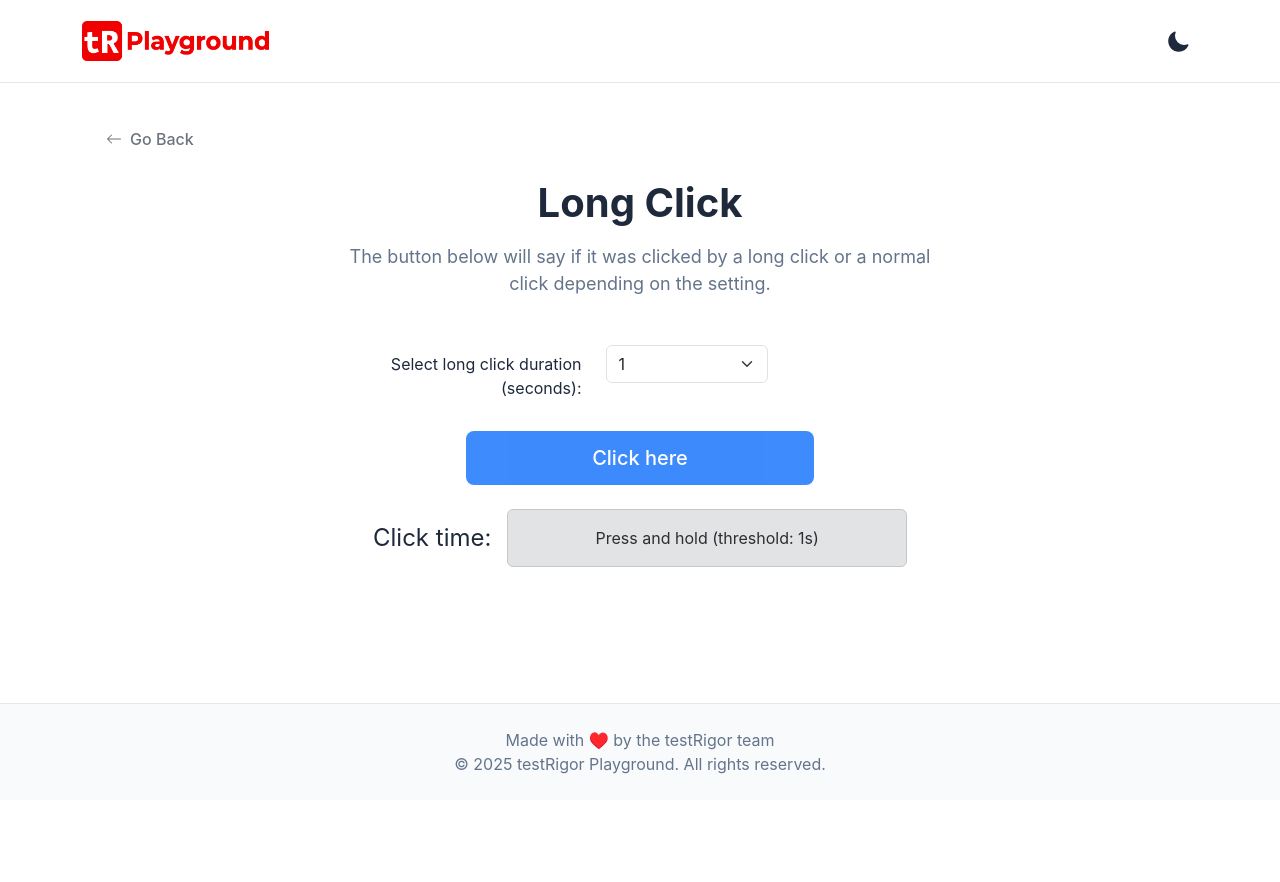
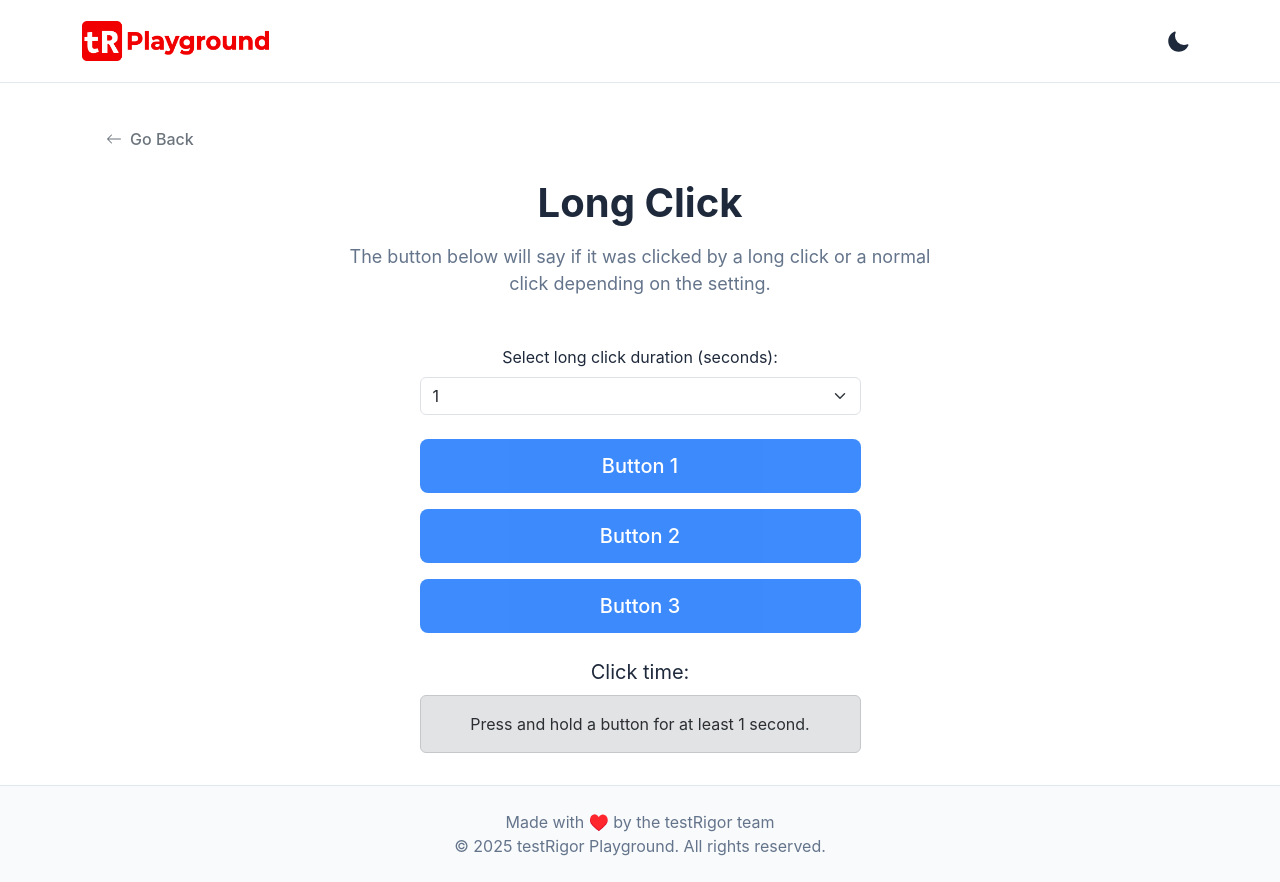
Before and after one commit to thiagonunes11/testRigorPlayground, a React (Vite) app: page /longClick in a window 1280 px wide. Before the commit the page ends 800 px from the top, so only its background shows below. Built offline with nearby package versions, Linux system fonts and the light colour scheme; the HTML template or start-up script is replaced by a standard one.

Commit message:
modify: adds more buttons and changes the message

```diff
--- a/src/pages/longClick.jsx
+++ b/src/pages/longClick.jsx
@@ -10,12 +10,19 @@ import {
 import Layout from '../components/Layout';
 
 
+const buttons = [
+    { id: 'button1', label: 'Button 1' },
+    { id: 'button2', label: 'Button 2' },
+    { id: 'button3', label: 'Button 3' },
+];
+
 function LongClick() {
     const [isPressed, setIsPressed] = useState(false);
     const [isLongClick, setIsLongClick] = useState(false);
     const [clickPressCounter, setClickPressCounter] = useState(0);
     const [chosenClickTime, setChosenClickTime] = useState(1);
     const [startTime, setStartTime] = useState(null);
+    const [clickedButton, setClickedButton] = useState(null);
 
     useEffect(() => {
         let interval;
@@ -40,7 +47,8 @@ function LongClick() {
         return () => clearInterval(interval);
     }, [isPressed]);
 
-    const handlePressStart = () => {
+    const handlePressStart = (buttonId) => {
+        setClickedButton(buttonId);
         setIsPressed(true);
         setStartTime(Date.now());
     };
@@ -49,21 +57,35 @@ function LongClick() {
         setIsPressed(false);
     };
 
+    const getButtonLabel = (buttonId) =>
+        buttons.find((button) => button.id === buttonId)?.label ?? buttonId;
+
+    const getResultMessage = () => {
+        if (clickPressCounter <= 0) {
+            return `Press and hold a button for at least ${chosenClickTime} second${chosenClickTime === 1 ? '' : 's'}.`;
+        }
+
+        const buttonLabel = getButtonLabel(clickedButton);
+
+        if (isLongClick) {
+            return `${buttonLabel}: long click! You held for ${clickPressCounter}s.`;
+        }
+
+        return `${buttonLabel}: quick press. You held for ${clickPressCounter}s.`;
+    };
+
     return (
         <Layout
             title="Long Click"
             description="The button below will say if it was clicked by a long click or a normal click depending on the setting."
         >
             <Container className="mt-4">
-                {/* Time Selection Row */}
-                <Row className="justify-content-center mb-4">
-                    <Col xs={12} md={8} lg={6}>
-                        <Form>
-                            <Form.Group as={Row} controlId="clickTimeSelect">
-                                <Form.Label column xs={12} sm={6} md={5} className="text-sm-end mb-2 mb-sm-0">
+                <Row className="justify-content-center">
+                    <Col xs={12} sm={10} md={8} lg={5} className="d-flex flex-column gap-4">
+                        <Form.Group controlId="clickTimeSelect">
+                            <Form.Label className="text-center d-block mb-2">
                                 Select long click duration (seconds):
                             </Form.Label>
-                                <Col xs={12} sm={6} md={4}>
                             <Form.Select
                                 value={chosenClickTime}
                                 onChange={(e) => setChosenClickTime(Number(e.target.value))}
@@ -73,45 +95,34 @@ function LongClick() {
                                     <option key={num} value={num}>{num}</option>
                                 ))}
                             </Form.Select>
-                                </Col>
                         </Form.Group>
-                        </Form>
-                    </Col>
-                </Row>
 
-                {/* Click Button Row */}
-                <Row className="justify-content-center mb-4">
-                    <Col xs={12} sm={8} md={6} lg={4}>
-                        <div className="d-grid">
+                        <div className="d-grid gap-3">
+                            {buttons.map((button) => (
                                 <Button
+                                    key={button.id}
                                     className={'btn-modern'}
                                     size="lg"
-                                onMouseDown={handlePressStart}
+                                    onMouseDown={() => handlePressStart(button.id)}
                                     onMouseUp={handlePressEnd}
                                     onMouseLeave={handlePressEnd}
-                                onTouchStart={handlePressStart}
+                                    onTouchStart={() => handlePressStart(button.id)}
                                     onTouchEnd={handlePressEnd}
                                 >
-                                {isPressed ? `Holding... ${clickPressCounter}s` : "Click here"}
+                                    {isPressed && clickedButton === button.id
+                                        ? `Keep holding... ${clickPressCounter}s`
+                                        : button.label}
                                 </Button>
+                            ))}
                         </div>
-                    </Col>
-                </Row>
 
-                {/* Result Display Row */}
-                <Row className="justify-content-center">
-                    <Col xs={12} md={8} lg={6}>
-                        <div className="d-flex flex-column flex-md-row align-items-center gap-3">
-                            <div className="fs-4 text-nowrap">Click time:</div>
+                        <div>
+                            <div className="fs-5 text-center mb-2">Click time:</div>
                             <Alert
                                 variant={isLongClick ? 'success' : clickPressCounter > 0 ? 'danger' : 'secondary'}
-                                className="m-0 text-center flex-grow-1"
+                                className="m-0 text-center"
                             >
-                                {clickPressCounter > 0 ? (
-                                    <><strong>{clickPressCounter}s</strong> - {isLongClick ? `Long click (threshold: ${chosenClickTime}s)` : `Normal click (threshold: ${chosenClickTime}s)`}</>
-                                ) : (
-                                    `Press and hold (threshold: ${chosenClickTime}s)`
-                                )}
+                                {getResultMessage()}
                             </Alert>
                         </div>
                     </Col>
```
Lines whose indentation alone changed are shown as unchanged.
